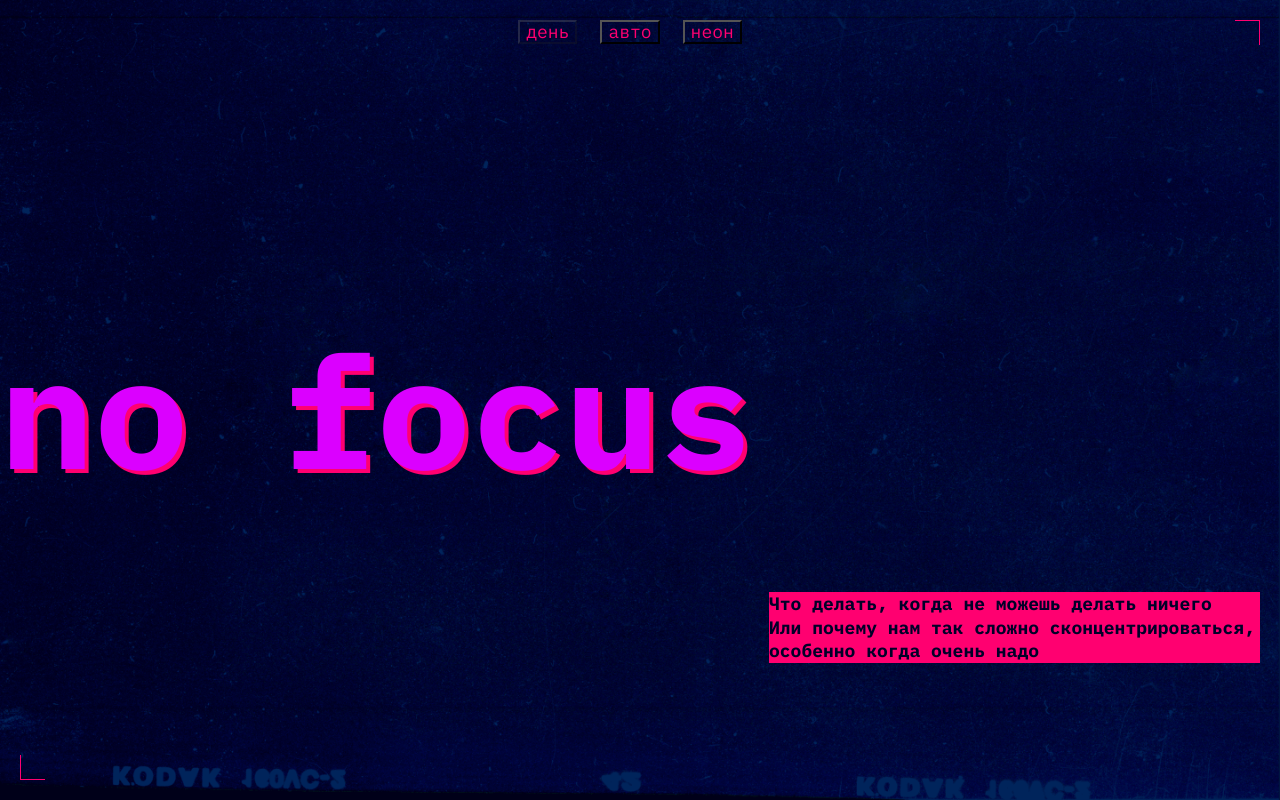
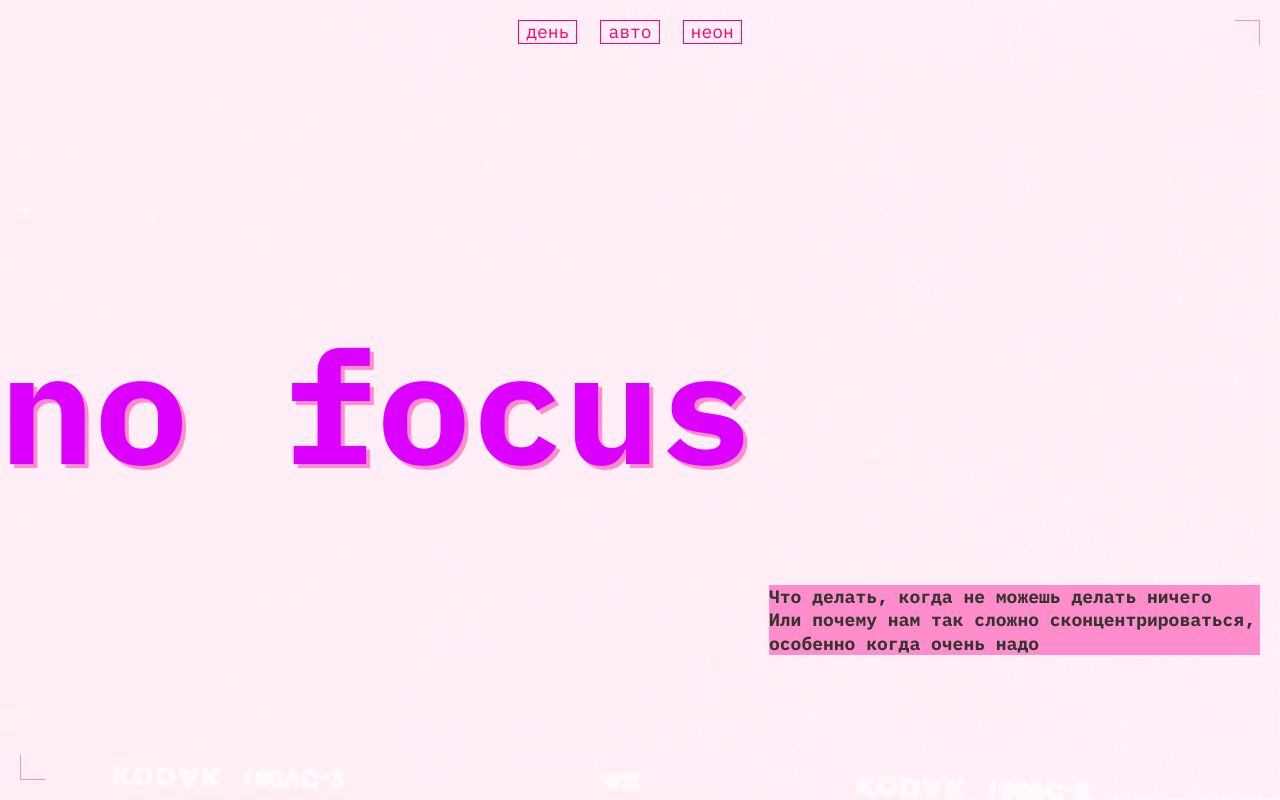
Before and after one commit to Rhtvtym/slozhno-sosredotochitsya-fd, a plain HTML site: page index.html in a window 1280 px wide. Both pictures are taken after a click on the button "день". Shown: the top 800 px of the page. Drawn offline with Linux system fonts and the light colour scheme.

Commit message:
переменные

```diff
--- a/styles/dark.css
+++ b/styles/dark.css
@@ -5,6 +5,11 @@
 */
 
 :root.theme-dark {
+  --accent-color: #ff0070;
+  --h-color: #000028;
+  --background-image-dark: url(../images/cover-image-dark.png);
+  --article-color: #f1b2ce;
+  --link-color:
 
   /* сохраните этот селектор в приведённом виде.
     Так стили написанные ниже будут иметь больший вес,
--- a/styles/light.css
+++ b/styles/light.css
@@ -5,7 +5,12 @@
 */
 
 :root.theme-light {
-
+  --accent-color: #ff8dcb;
+  --h-color: #353430;
+  --background-image: url(../images/cover-image-light.png);
+  --header-bg-image: url(../image)
+  --article-color: #353430;
+  --link-color: #ff8dcb;
 
   /* сохраните этот селектор в приведённом виде.
     Так стили написанные ниже будут иметь больший вес,
--- a/styles/style.css
+++ b/styles/style.css
@@ -1,7 +1,7 @@
 /* Основные стили проекта. Это стили для темы, которую вы верстаете первой. */
 .page {
   display: block;
-  background-image: var(--background-image-dark);
+  background-image: var(--background-image);
   background-position: center;
   background-size: cover;
   background-attachment: fixed;
@@ -15,7 +15,7 @@
 
 
 .header {
-  background-image: url(../images/cover-image-dark.png);
+  background-image: var(--header-bg-image);
   background-position: center;
   background-size: cover;
   display: grid;
@@ -129,16 +129,25 @@ text-shadow: 4px 4px var(--accent-color);
 
 .header__theme-menu-item {
   font-family: var(--font-family);
-font-weight: 400;
-font-size: 18px;
-line-height: 100%;
-text-align: center;
-color: #ff0070;
-
+  font-weight: 400;
+  font-size: 18px;
+  line-height: 100%;
+  text-align: center;
+  color: #ff0070;
 }
 
 .header__theme-menu-button {
   background-color: transparent;
+  border: 1px solid #ff0070;
+  padding: 2px 7px;
+}
+
+.header__theme-menu-button:hover {
+  border: ;
+}
+
+.header__theme-menu-button:focus {
+  border-bottom: 1px solid #ff0070;
 }
 
 .header__theme-menu-button_type_light {
@@ -337,7 +346,8 @@ h4 {
   .header {
     padding-right: 20px;
     padding-top: 20px;
-    margin-bottom: 40px;
+    padding-bottom: 10px;
+    margin-bottom: 30px;
   }
 
   .header__theme-menu {
--- a/styles/variables.css
+++ b/styles/variables.css
@@ -11,8 +11,11 @@
   --font-size: 18px;
   --h1-font-size-mobile: clamp(7.25rem, 7.0115rem + 1.0178vw, 7.5rem);
   --h1-font-size-desctop: clamp(7.5rem, 0.5625rem + 14.4531vw, 9.8125rem);
-  --background-image-dark: url(../images/cover-image-dark.png);
+  --background-image: url(../images/cover-image-dark.png);
+  --header-bg-image: url(../images/cover-image.png);
   --article-color: #f1b2ce;
   --padding: 10px;
+  --gap: 20px;
+  --link-color:
 
 }
```
